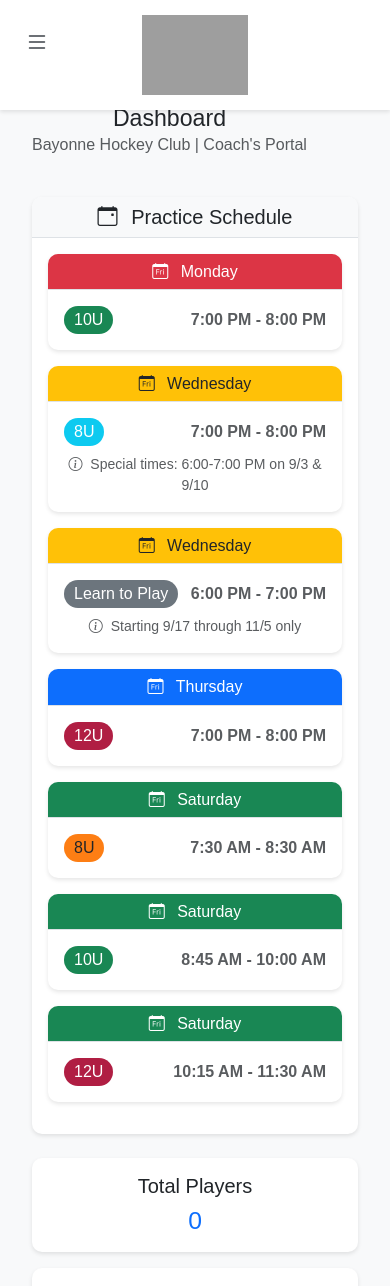
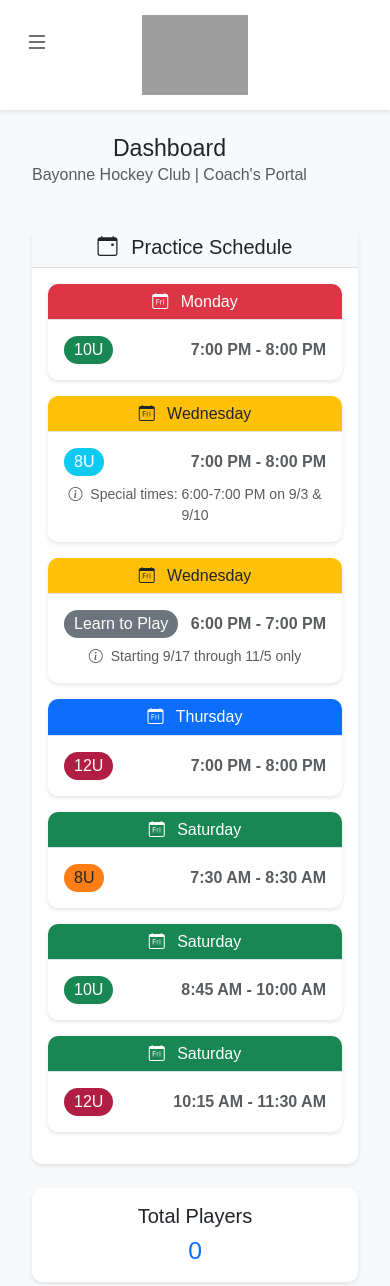
Before and after one commit to anthonyc9/bayonne-hockey-club, a Flask app: page /dashboard in a window 390 px wide. Shown: the top 1286 px of the page. Run offline with Flask 3, Linux system fonts and the light colour scheme; the visitor is signed in with stand-in values (Sample User, id 1); data that the repository does not hold is empty; some libraries are stand-ins or nearby versions; grey boxes are pictures that could not be loaded.

Commit message:
Adjust mobile top spacing for proper headline clearance
- Increased padding-top from 80px to 100px to prevent headlines from running into mobile nav bar
- Increased container padding from 15px to 20px
- Increased margin-top values from 10px to 15px for better spacing
- Maintains compact design while ensuring proper clearance from navigation

```diff
--- a/app/templates/base.html
+++ b/app/templates/base.html
@@ -140,24 +140,24 @@
 
             .main-content {
                 margin-left: 0;
-                padding-top: 80px;
+                padding-top: 100px;
                 text-align: center;
             }
 
             .container-fluid {
-                padding-top: 15px;
+                padding-top: 20px;
             }
 
             .h3.mb-0 {
-                margin-top: 10px !important;
+                margin-top: 15px !important;
             }
 
             .d-flex.gap-2 {
-                margin-top: 10px;
+                margin-top: 15px;
             }
 
             .row.mb-4:first-child {
-                margin-top: 10px !important;
+                margin-top: 15px !important;
             }
         }
 
```
